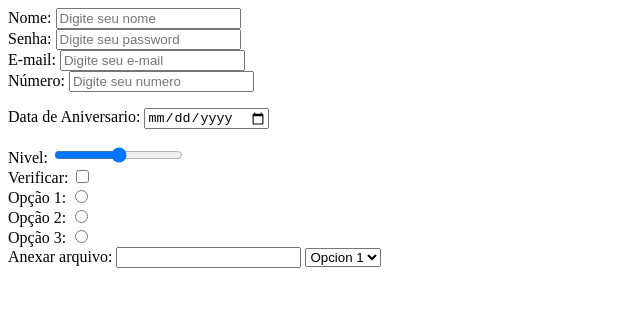
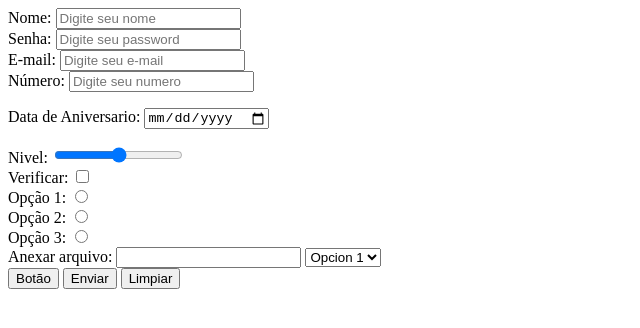
Before and after one commit to TomokoFujimoto/Formulario, a plain HTML site: page index.html in a window 1280 px wide. Shown: the whole page, without its empty margins (0-640 px from the left). Drawn offline with Linux system fonts and the light colour scheme.

Commit message:
Agregue botones de Boton,enviar y limpiar

```diff
--- a/index.html
+++ b/index.html
@@ -107,5 +107,10 @@
        <option value="op2">Opcion 2</option>
        <option value="op2">Opcion 3</option>
         </select>
+      <div>
+        <button type="Button">Botão</button>
+        <button type="Button">Enviar</button>
+        <button type="Button">Limpiar</button>
+      </div>
   </body>
 </html>
```
Also changed, not shown: 1 other file.
